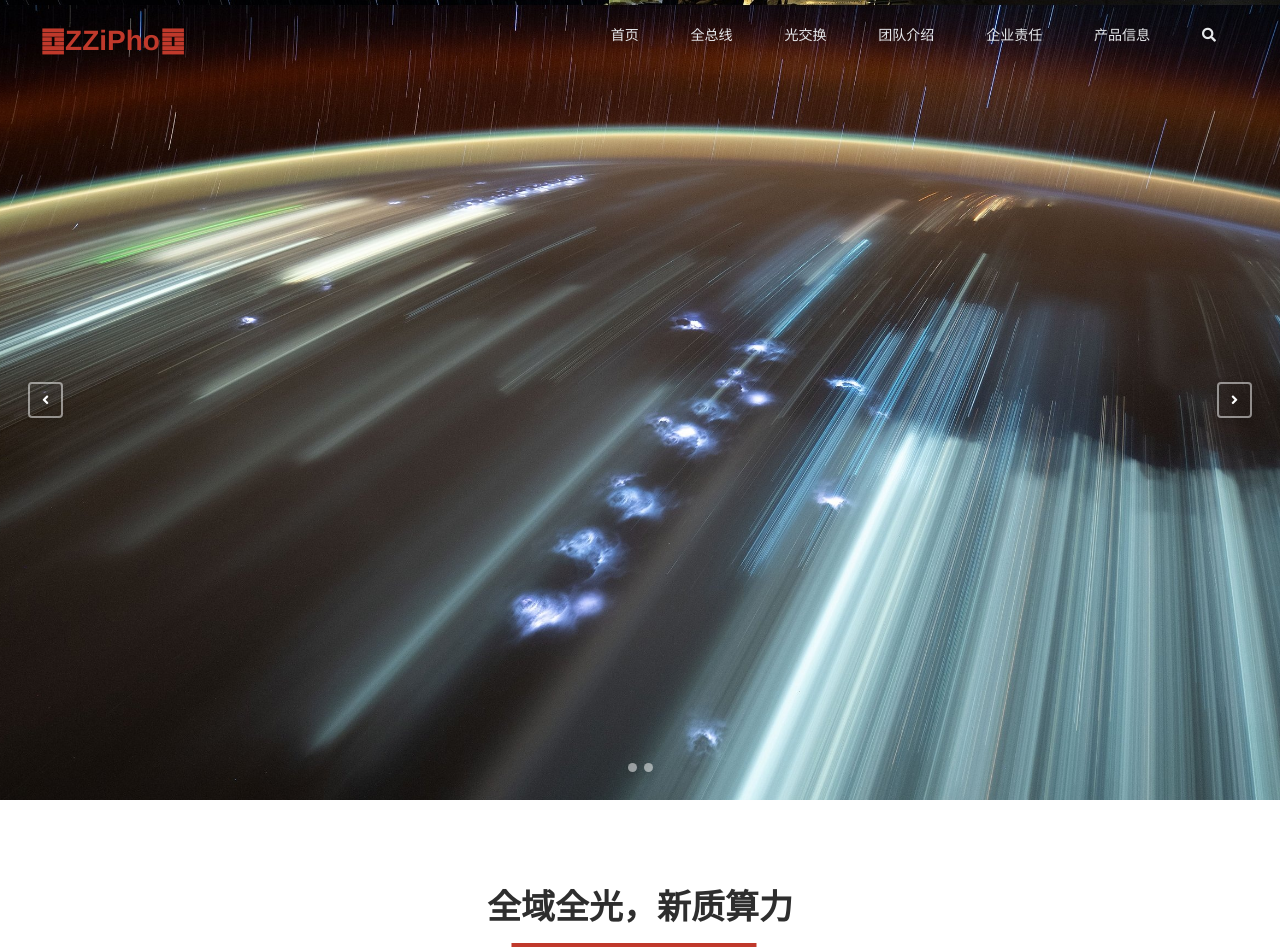
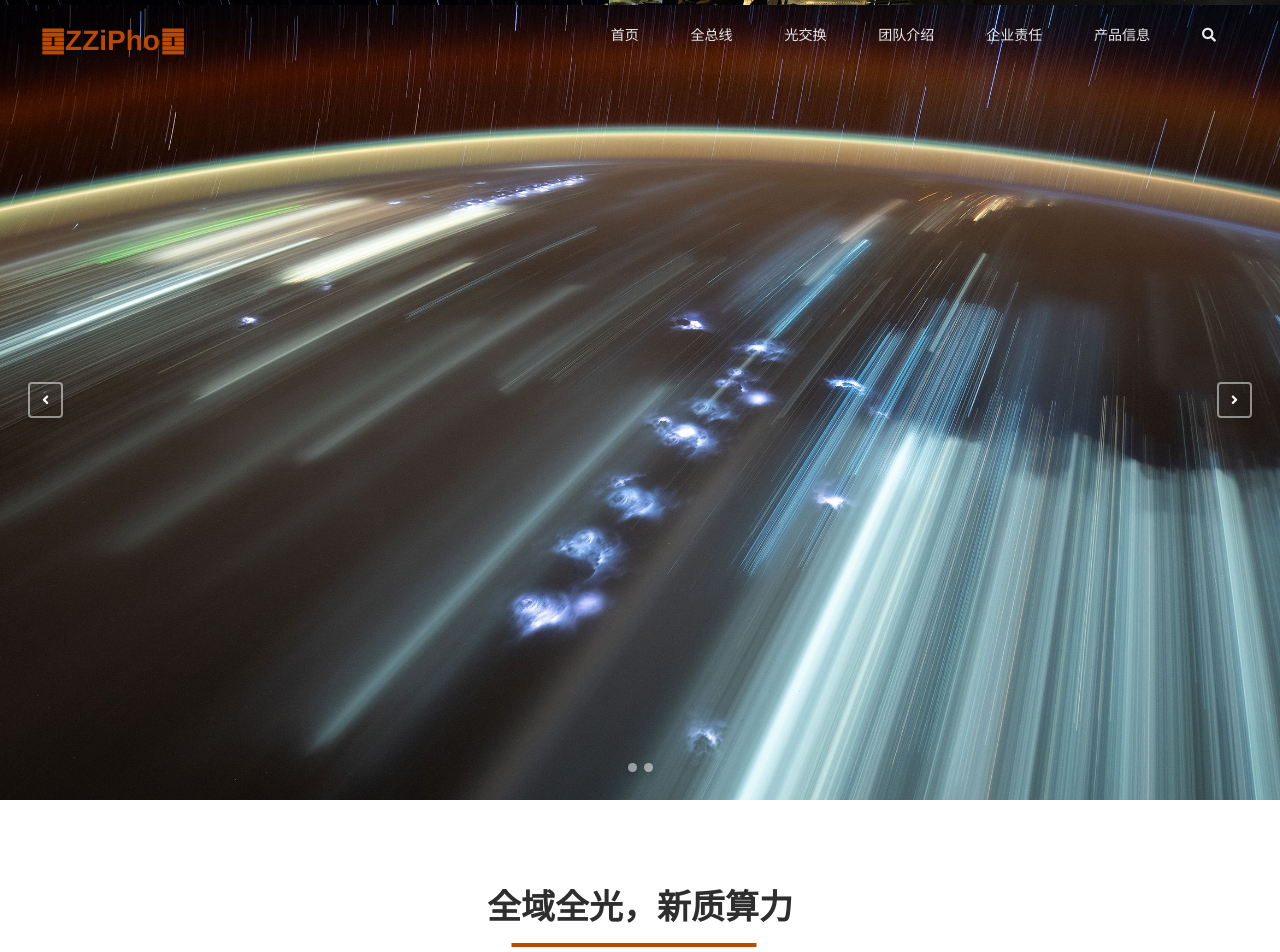
Before and after one commit to HeuerZhang/HeuerZhang.github.io, a plain HTML site: page index.html in a window 1280 px wide. Shown: the top 952 px of the page. Drawn offline with Linux system fonts and the light colour scheme; a script that the page names is missing.

Commit message:
Change primary color to a new shade of orange

```diff
--- a/style.css
+++ b/style.css
@@ -12,7 +12,7 @@ img {
 }
 
 :root {
-  --primary-color: #C0392B;
+  --primary-color: #BA4A00;
   --secondary-color: #e3e3e3;
   --text-color-lightest: #e7e9ec;
   --text-color-darker: #2e2e2e;
@@ -39,7 +39,7 @@ header {
 .logo {
   font-size: 28px;
   font-weight: 700;
-  color: #C0392B; /* 改为橙色，例如这个#ff9f43（Sun Orange） */
+  color: #BA4A00; /* 改为橙色，例如这个#ff9f43（Sun Orange） */
 }
 
 header nav {
@@ -68,7 +68,7 @@ header.sticky {
 }
 
 header.sticky .logo {
-  color: #C0392B; /* 这里使用和你第1步同样的橙色 */
+  color: #BA4A00; /* 这里使用和你第1步同样的橙色 */
 }
 header.sticky nav a,
 header.sticky nav i {
```
